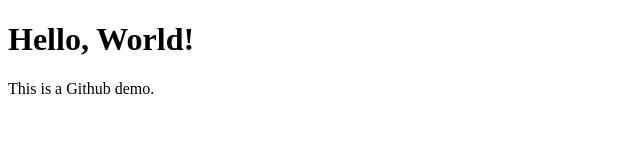
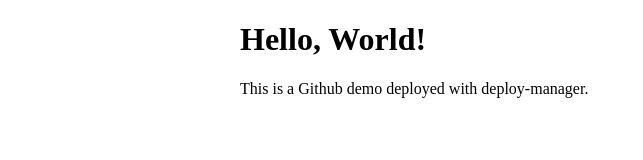
Before and after one commit to itsjeffro/demo, a plain HTML site: page index.html in a window 1280 px wide. Shown: the whole page, without its empty margins (0-643 px from the left). Drawn offline with Linux system fonts and the light colour scheme.

Commit message:
Update index.html

```diff
--- a/index.html
+++ b/index.html
@@ -1,10 +1,21 @@
 <!DOCTYPE html>
 <html>
 <head>
-<title>Github demo</title>
+  <title>Github demo</title>
+  <style>
+    html, body {
+
+    }
+    .container {
+      margin: 0 auto;
+      max-width: 800px;
+    }
+  </style>
 </head>
 <body>
-  <h1>Hello, World!</h1>
-  <p>This is a Github demo.</p>
+  <div class="container">
+    <h1>Hello, World!</h1>
+    <p>This is a Github demo deployed with deploy-manager.</p>
+  </div>
 </body>
 </html>
```
